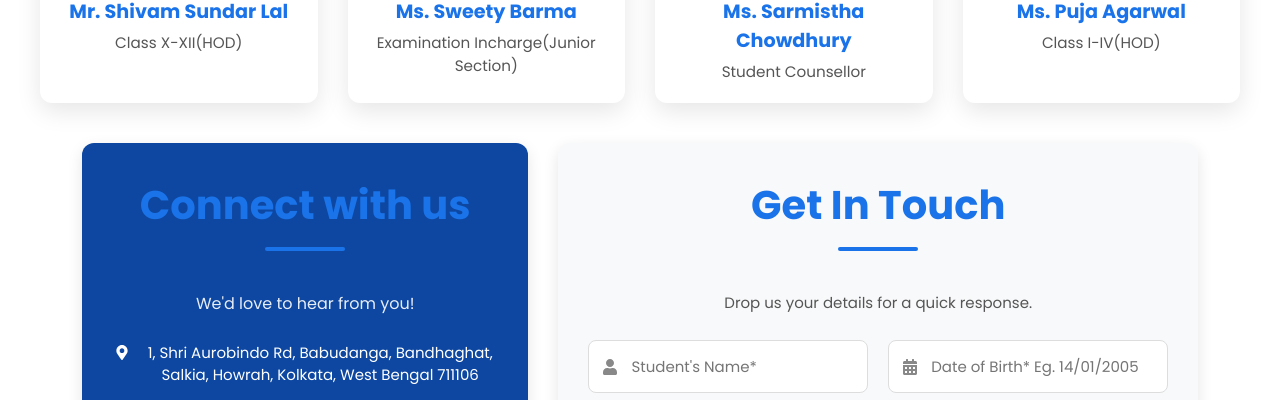
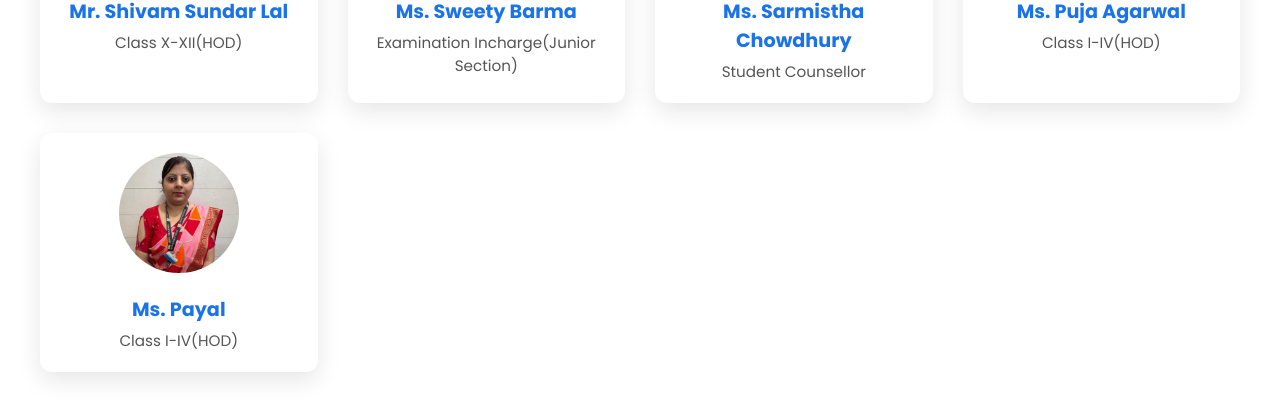
Before and after one commit to LABONYAPUBLICSCHOOL/LPS-FRONTEND, a React (Vite) app: page /ourteam in a window 1280 px wide. Shown: the part 770-1170 px from the top of the page. Built offline with nearby package versions, Linux system fonts and the light colour scheme.

Commit message:
teachers added

```diff
--- a/src/components/OurTeam/OurTeam.jsx
+++ b/src/components/OurTeam/OurTeam.jsx
@@ -21,7 +21,8 @@ const teachers = [
   { id: 5, name: "Mr. Shivam Sundar Lal", occupation: "Class X-XII(HOD)", photo: "/5.jpeg" },
   { id: 6, name: "Ms. Sweety Barma", occupation: "Examination Incharge(Junior Section)", photo: "/6.jpeg" },
   { id: 7, name: "Ms. Sarmistha Chowdhury", occupation: "Student Counsellor", photo: "/7.jpeg" },
-  { id: 7, name: "Ms. Puja Agarwal", occupation: "Class I-IV(HOD)", photo: "/8.jpeg" },
+  { id: 8, name: "Ms. Puja Agarwal", occupation: "Class I-IV(HOD)", photo: "/8.jpeg" },
+   { id: 9, name: "Ms. Payal", occupation: "Class I-IV(HOD)", photo: "/8.jpeg" },
   // Add more teachers as needed
 ];
 
```
